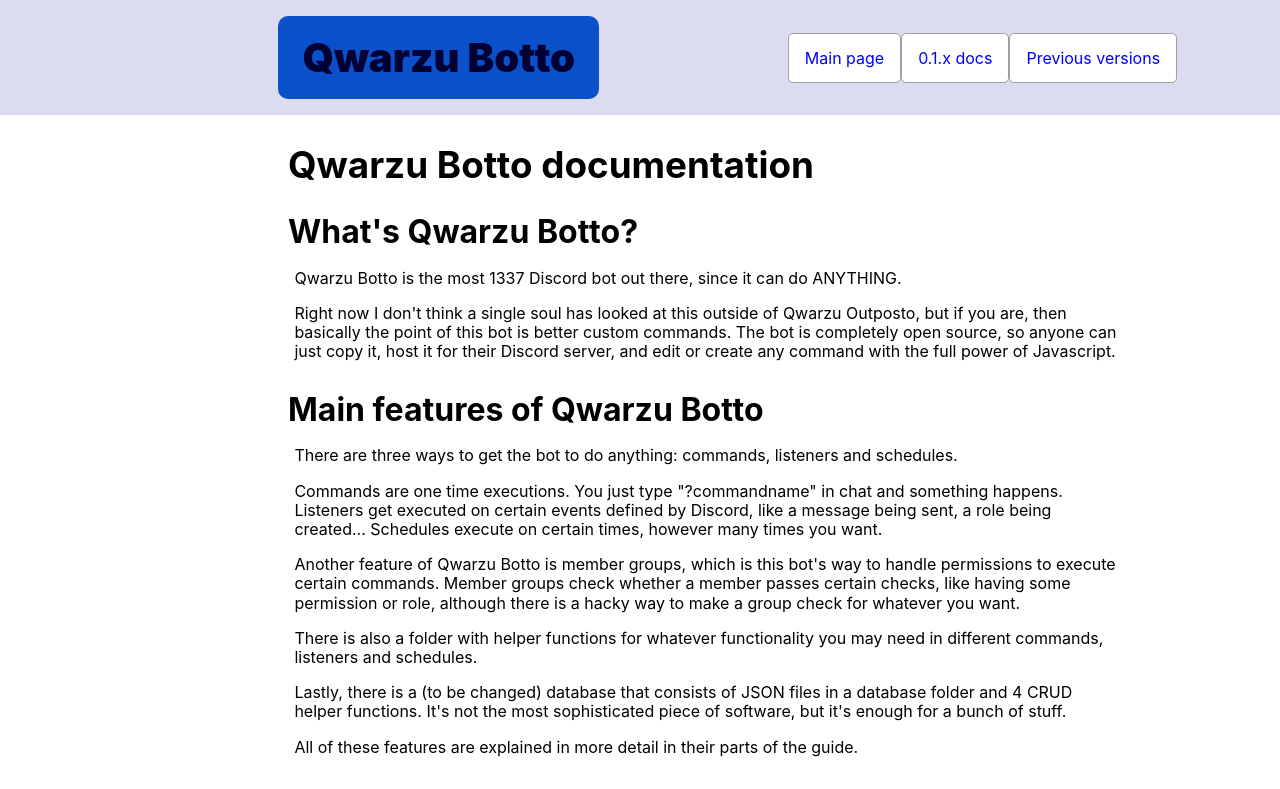
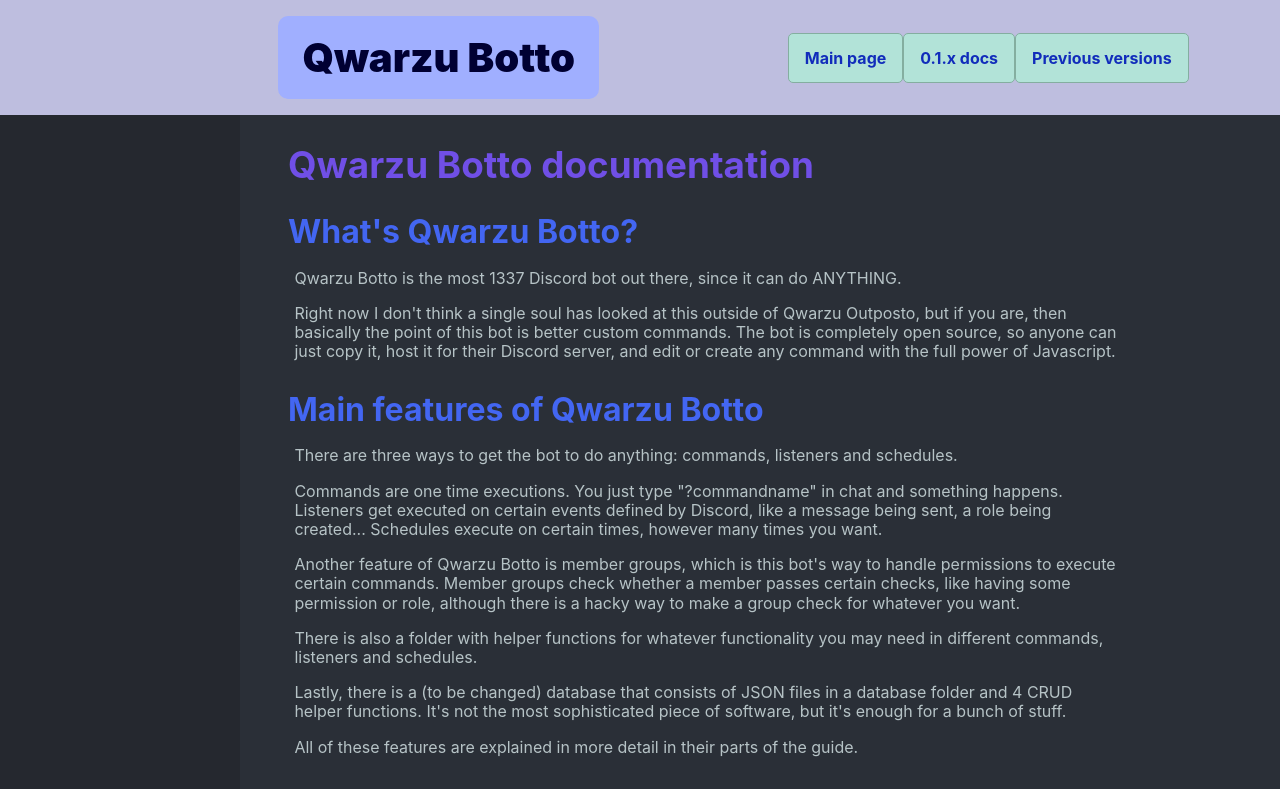
Before and after one commit to DeltaWither/Qwarzu-botto, a Next.js app: page / in a window 1280 px wide. Shown: the top 789 px of the page. Built offline with nearby package versions, Linux system fonts and the light colour scheme.

Commit message:
Changed colors and made it dark mode

```diff
--- a/components/Header.module.css
+++ b/components/Header.module.css
@@ -2,7 +2,7 @@
     display: flex;
     align-items: center;
     justify-content: flex-start;
-    background-color: rgb(220, 220, 240);
+    background-color: rgb(190, 190, 223);
     width: 100%;
 
     box-sizing: border-box;
@@ -12,7 +12,7 @@
 #mainHeader p {
     font-size: 2.5rem;
     color: rgb(0, 0, 50);
-    background-color: rgb(10, 80, 200);
+    background-color: rgb(160, 175, 255);
     padding: 2rem 1.5rem 2rem 1.5rem;
     font-weight: 900;
     border-radius: 10px;
@@ -25,10 +25,16 @@
 
 .links a {
     padding: 1rem;
-    background-color: rgb(255, 255, 255);
+    background-color: rgb(178, 227, 216);
+    font-weight: bold;
+    color: #112cbb;
 
     border-style: solid;
     border-width: 1px;
     border-radius: 5px;
-    border-color: rgb(160, 160, 160);
+    border-color: rgb(132, 174, 160);
 }
+
+.links a:hover {
+    background-color: rgb(195, 234, 225);
+}
--- a/pages/styles/globals.css
+++ b/pages/styles/globals.css
@@ -9,15 +9,20 @@
 		 Ubuntu, Cantarell, Fira Sans, Droid Sans, Helvetica Neue, sans-serif;
 }
 
+body {
+    background-color: #25282f;
+}
+
 /*
 General styling stuff
 */
-a {
-    color: #0000ff;
-    text-decoration: none;
+
+a:hover {
+    color: #d1eeff;
 }
 
 .container {
+    background-color: rgb(42, 47, 55);
     padding-top: 2rem;
     padding-left: 3rem;
     padding-right: 10rem;
@@ -30,23 +35,33 @@
     margin-top: 0;
     margin-bottom: 0;
     font-size: 2.3rem;
+    color: #704fe6;
 }
 
 h2 {
     margin-top: 2rem;
     margin-bottom: 1.3rem;
     font-size: 2rem;
+    color: #4366f2;
 }
 
 h3 {
     margin-top: 1.5rem;
     margin-bottom: 0.7rem;
     font-size: 1.4rem;
+    color: #43c1f2;
 }
 
-p {
+p, li {
     margin: 1rem 0 1rem 0.4rem;
     line-height: 1.2rem;
+    color: #b6c3c6;
+}
+
+a {
+    color: #899cff;
+    text-decoration: none;
+    margin: 0.2rem 0 0.2rem 0;
 }
 
 .linklist {
```
